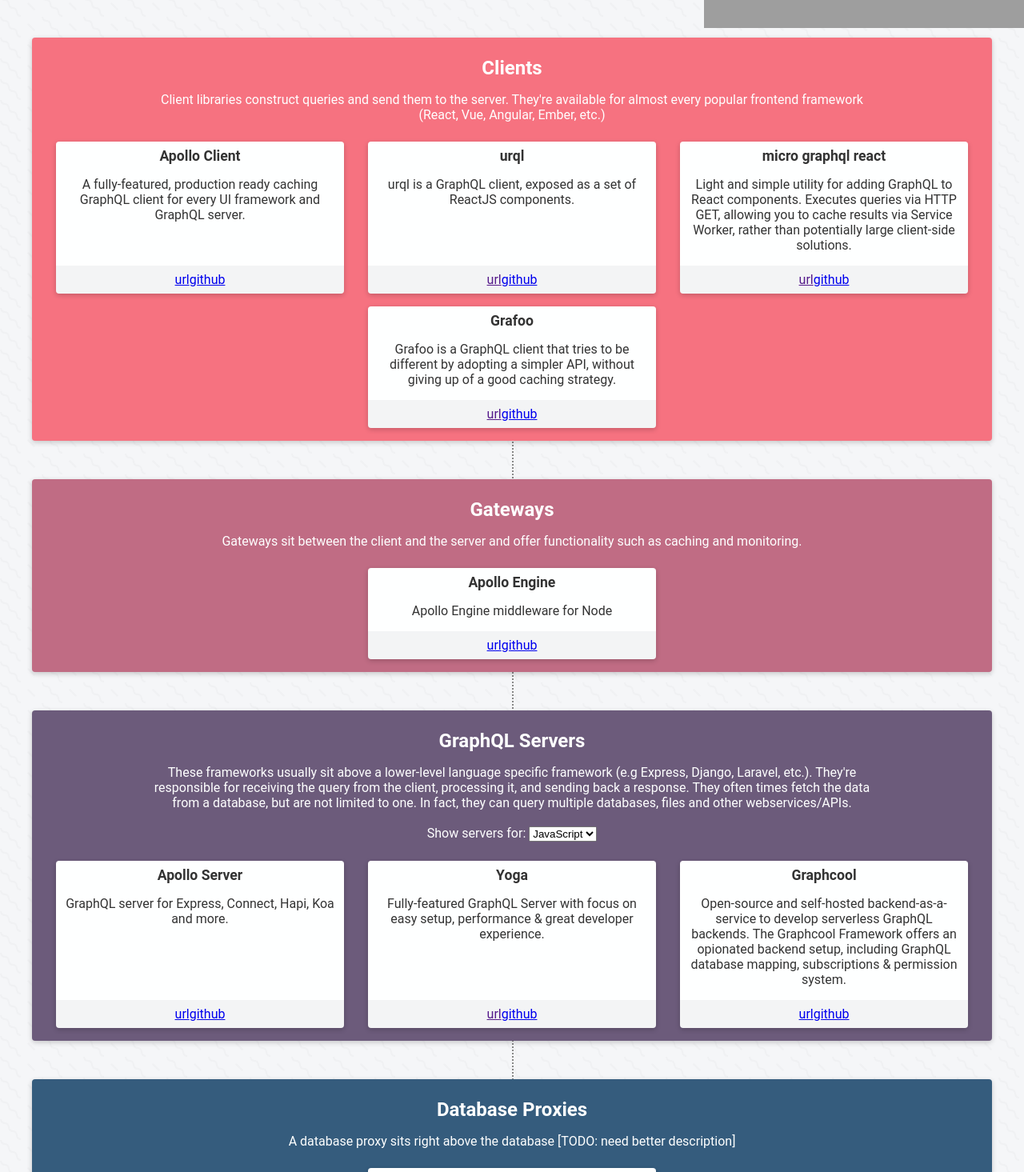
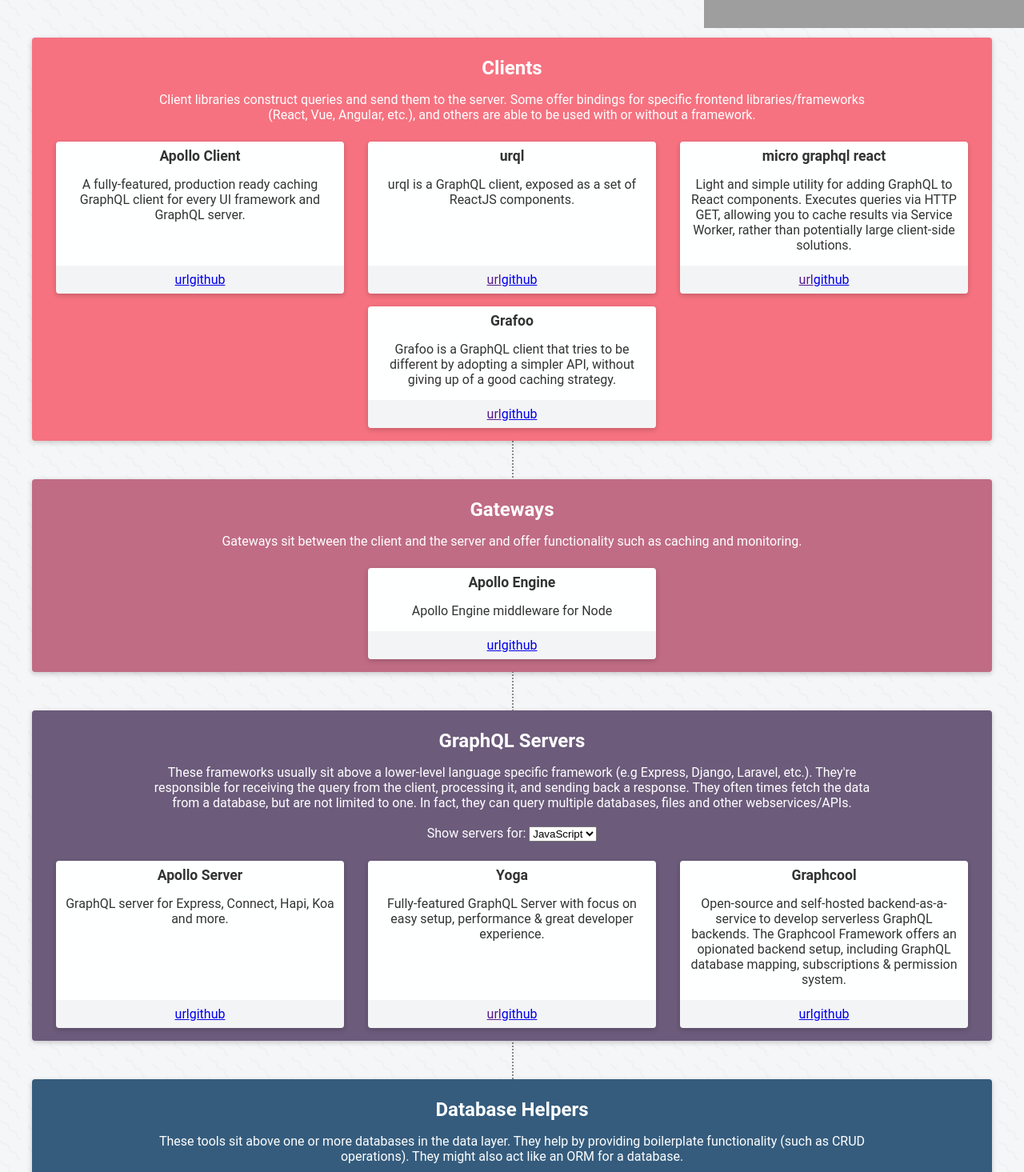
Before and after one commit to steven-mercatante/graphql-stack, a React (Create React App) app: page / in a window 1280 px wide. Shown: the part 265-1730 px from the top of the page at 80% size. Built offline with nearby package versions, Linux system fonts and the light colour scheme; grey boxes are pictures that could not be loaded.

Commit message:
Update toolsData

```diff
--- a/src/toolsData.js
+++ b/src/toolsData.js
@@ -6,7 +6,7 @@
   client: {
     name: "Clients",
     description:
-      "Client libraries construct queries and send them to the server. They're available for almost every popular frontend framework (React, Vue, Angular, Ember, etc.)",
+      "Client libraries construct queries and send them to the server. Some offer bindings for specific frontend libraries/frameworks (React, Vue, Angular, etc.), and others are able to be used with or without a framework.",
     tools: [
       {
         name: "Apollo Client",
@@ -115,9 +115,9 @@
   //   ]
   // },
   dbProxy: {
-    name: "Database Proxies",
+    name: "Database Helpers",
     description:
-      "A database proxy sits right above the database [TODO: need better description]",
+      "These tools sit above one or more databases in the data layer. They help by providing boilerplate functionality (such as CRUD operations). They might also act like an ORM for a database.",
     tools: [
       {
         name: "Prisma",
```
